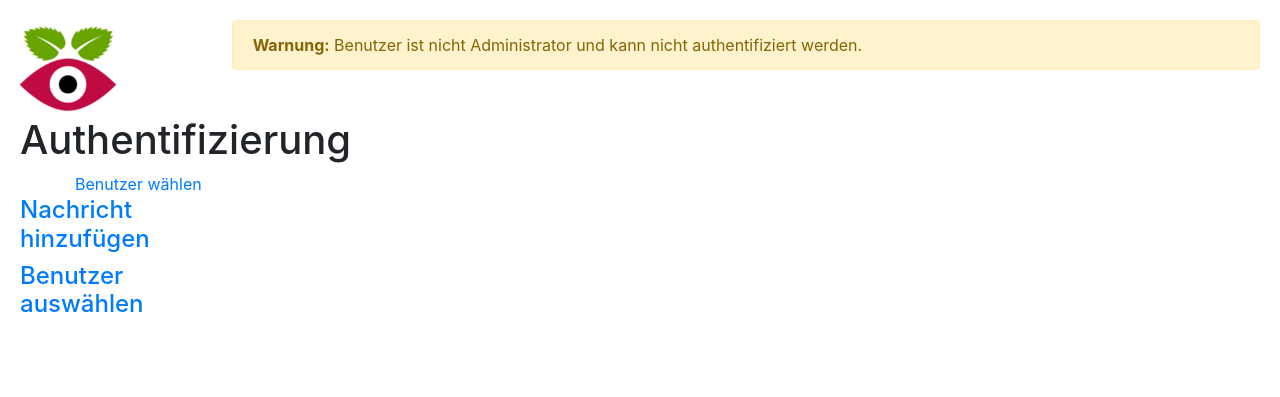
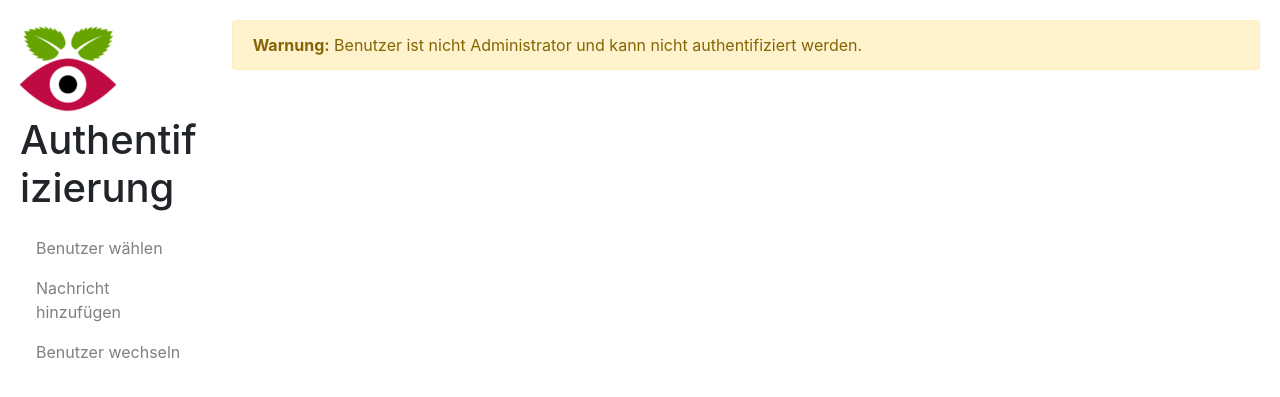
Before and after one commit to douira/raspWatch, a PHP site: page /auth.php in a window 1280 px wide. Shown: the top 397 px of the page. Run offline with PHP 8.4, Linux system fonts and the light colour scheme; data comes from the database, SQL or seed files in the repository; some libraries are stand-ins or nearby versions.

Commit message:
navbar styling, layout and text breaking

```diff
--- a/style.css
+++ b/style.css
@@ -19,6 +19,21 @@ body {
 .roomTable {
   margin: 0px;
 }
-.sidebar {
+.dont-break-out {
+  overflow-wrap: break-word;
+  word-wrap: break-word;
 
+  -ms-word-break: break-all;
+  word-break: break-all;
+  word-break: break-word;
+
+  -ms-hyphens: auto;
+  -moz-hyphens: auto;
+  -webkit-hyphens: auto;
+  hyphens: auto;
 }
+nav ul {
+  list-style-type:none;
+  margin: 0;
+  padding: 0;
+}
--- a/util.php
+++ b/util.php
@@ -32,29 +32,40 @@ function setupPage($pageName, $pageTitle = false, $insertBefore = "") {
   //page title and icon
   echo "<div class='row'><div class='col-md-2'>";
   echo "<a href='index.php'><img class='m-x-auto d-block' src='favicon-96x96.png' alt='icon image'></a>";
-  echo "<span class='text-xs-center'>{$insertBefore}<h1>{$pageName}</h1></span>";
+  echo "<span class='text-xs-center dont-break-out'>{$insertBefore}<h1>{$pageName}</h1></span>";
 
-  //user info
+  //start nav
+  echo "<nav class='navbar navbar-light bg-faded'><ul class='nav navbar-nav' role='navigation'>";
+
+  //user info, also adds some nav items
   echo setupUserData();
 
   //navigation links
-  makeNav();
+  makeNavItems();
 
-  //end of sidebar
-  echo "</div>";
+  //end of nav and sidebar
+  echo "</ul></nav></div>";
 
   //start content container
-  echo "<div class='col-md-10'>"; //<a href='index.php'>Startseite</a>";
+  echo "<div class='col-md-10'>";
+}
+
+//adds a nav item
+function addNavItem($url, $name) {
+  echo "<li class='navbar-item'><a class='nav-link' href='{$url}'>{$name}</a></li>";
 }
 
 //prints out the current nav links
-function makeNav() {
+function makeNavItems() {
   if (userPresent()) {
-  echo "<h4><a href='messages.php'>Aufgaben</a></h4>";
-  echo "<h4><a href='setPswd.php'>Passwort ändern</a></h4>";
+    addNavItem("messages.php", "Aufgaben");
+    addNavItem("setPswd.php", "Passwort ändern");
   }
-  echo "<h4><a href='addMessage.php'>Nachricht hinzufügen</a></h4>";
-  echo "<h4><a href='setUser.php'>Benutzer auswählen</a></h4>";
+  addNavItem("addMessage.php", "Nachricht hinzufügen");
+  addNavItem("setUser.php", "Benutzer wechseln");
+  if (userPresent()) {
+    addNavItem("index.php?userId=1", "Abmelden");
+  }
 }
 
 //called at end of all pages to end the html and do cloaing actions
@@ -99,21 +110,16 @@ function setupUserData() {
   //copy permission name string to local variable
   $userPermName = permName($userPerm);
 
-  //create user info and a few short actions
-  $str = "<div style='flow: right; text-align:right;'>";
+  //create user info and actions
   if ($userId == 1) {
-    $str .= "<a href='setUser.php'>Benutzer wählen</a>";
+    addNavItem("setUser.php", "Benutzer wählen");
   } else {
-    $str .= "{$userPermName}: <a href='user.php'>{$userName}</a> |";
-    $str .= " <a href='userActions.php'>Aktionen</a>";
+    echo "<p class='text-xs-center'>{$userPermName}: <a href='user.php'>{$userName}</a></p>";
+    addNavItem("userActions.php", "Benutzeraktionen");
   }
   if (userNeedsAuth($userId)) {
-    $str .= " | <a href='" . authURL() . "'>anmelden</a>";
+    addNavItem(authURL(), "Anmelden");
   }
-  $str .= "</div>";
-
-  //return that string, to be printed in setupUser or printed sometime else when necessary
-  return $str;
 }
 
 //connect to the database and print errors if there are any
```
